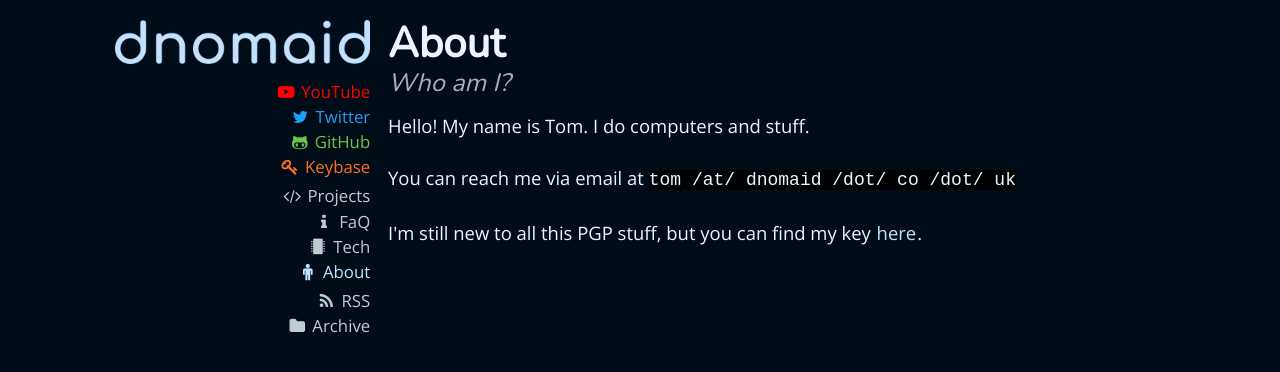
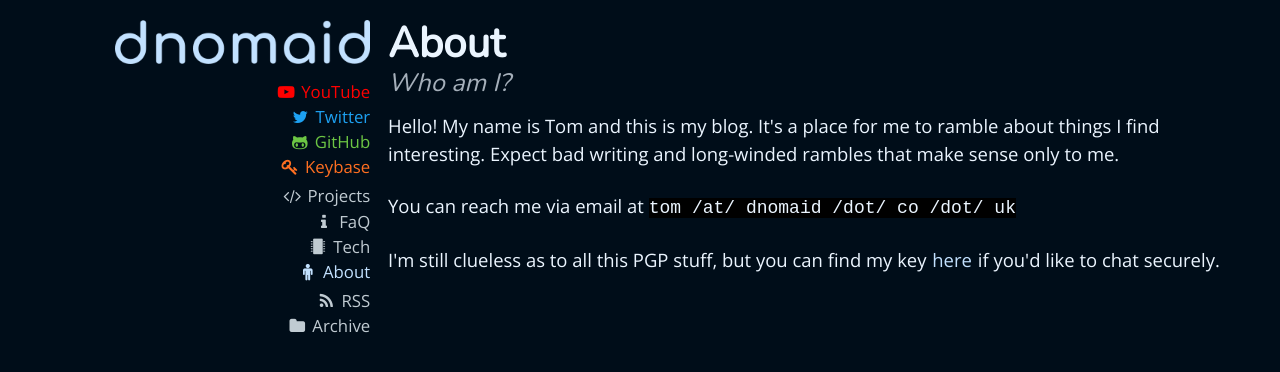
Before and after one commit to tomfishemoji/tomfishemoji.github.io, a Jekyll site: the page built from about.html, in a window 1280 px wide. Shown: the top 372 px of the page. Built offline with Jekyll 4.4.1, drawn with Linux system fonts in a browser that asks for light colours.

Commit message:
Another new blog post? OwO
not 100% on if some of it makes sense, but others said it's fine, so whatever

```diff
--- a/about.html
+++ b/about.html
@@ -7,6 +7,6 @@ description: Who even is dnomaid anyway?
 smalltitle: Who am I?
 ---
 
-<p>Hello! My name is Tom. I do computers and stuff.</p>
+<p>Hello! My name is Tom and this is my blog. It's a place for me to ramble about things I find interesting. Expect bad writing and long-winded rambles that make sense only to me.</p>
 <p>You can reach me via email at <span style="font-family: monospace; font-size: 1.2em; background-color: #000;">tom /at/ dnomaid /dot/ co /dot/ uk</span></p>
-<p>I'm still new to all this PGP stuff, but you can find my key <a href="https://keybase.io/dnomaid/pgp_keys.asc">here</a>.</p>
+<p>I'm still clueless as to all this PGP stuff, but you can find my key <a href="https://keybase.io/dnomaid/pgp_keys.asc">here</a> if you'd like to chat securely.</p>
```
Also changed, not shown: _posts/2018-01-19-foss-resolution.md (added, +22 -0 lines), img/posts/My very boring new-years resolution/header-blur.png (added), img/posts/My very boring new-years resolution/header.png (added).
